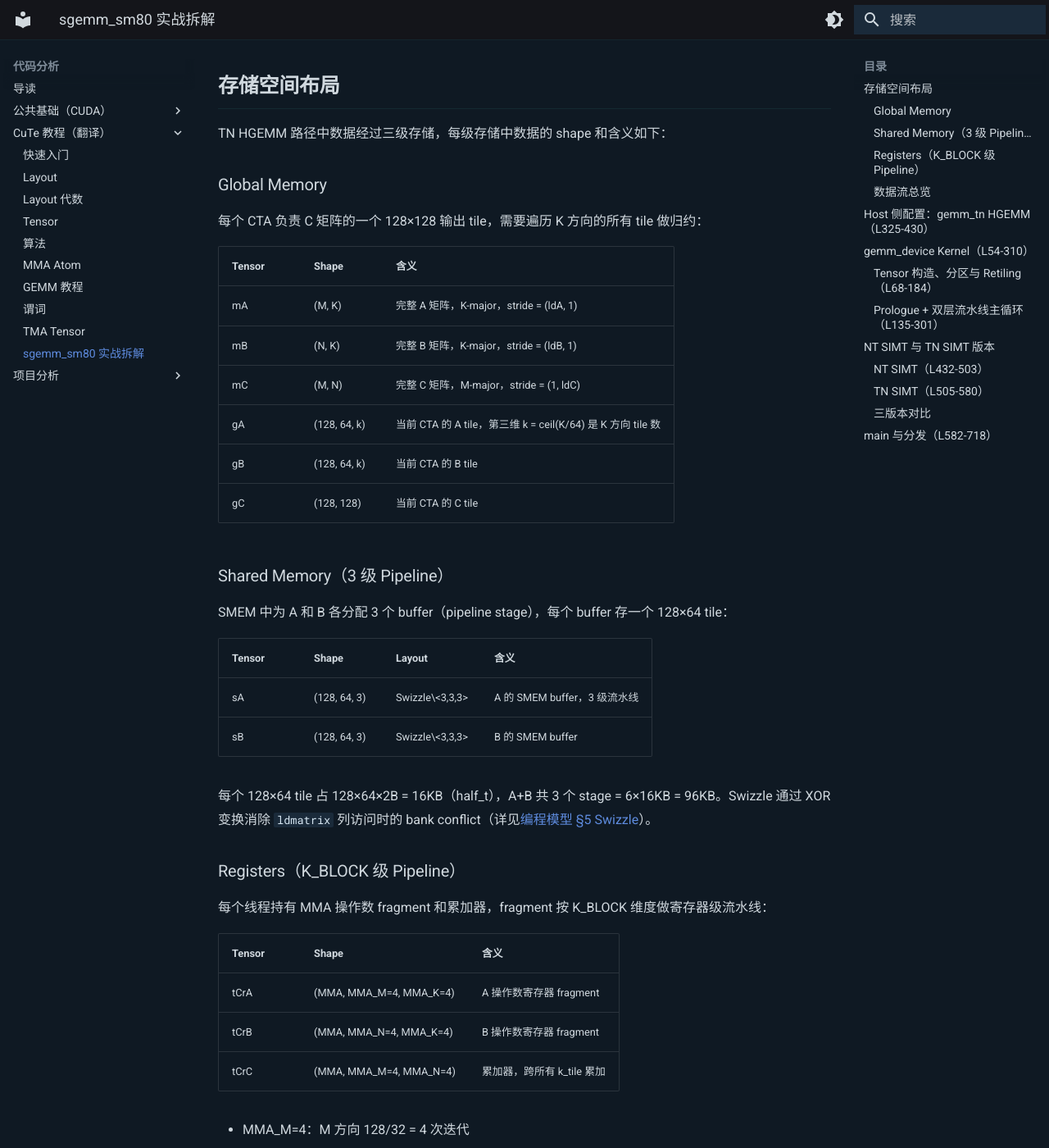
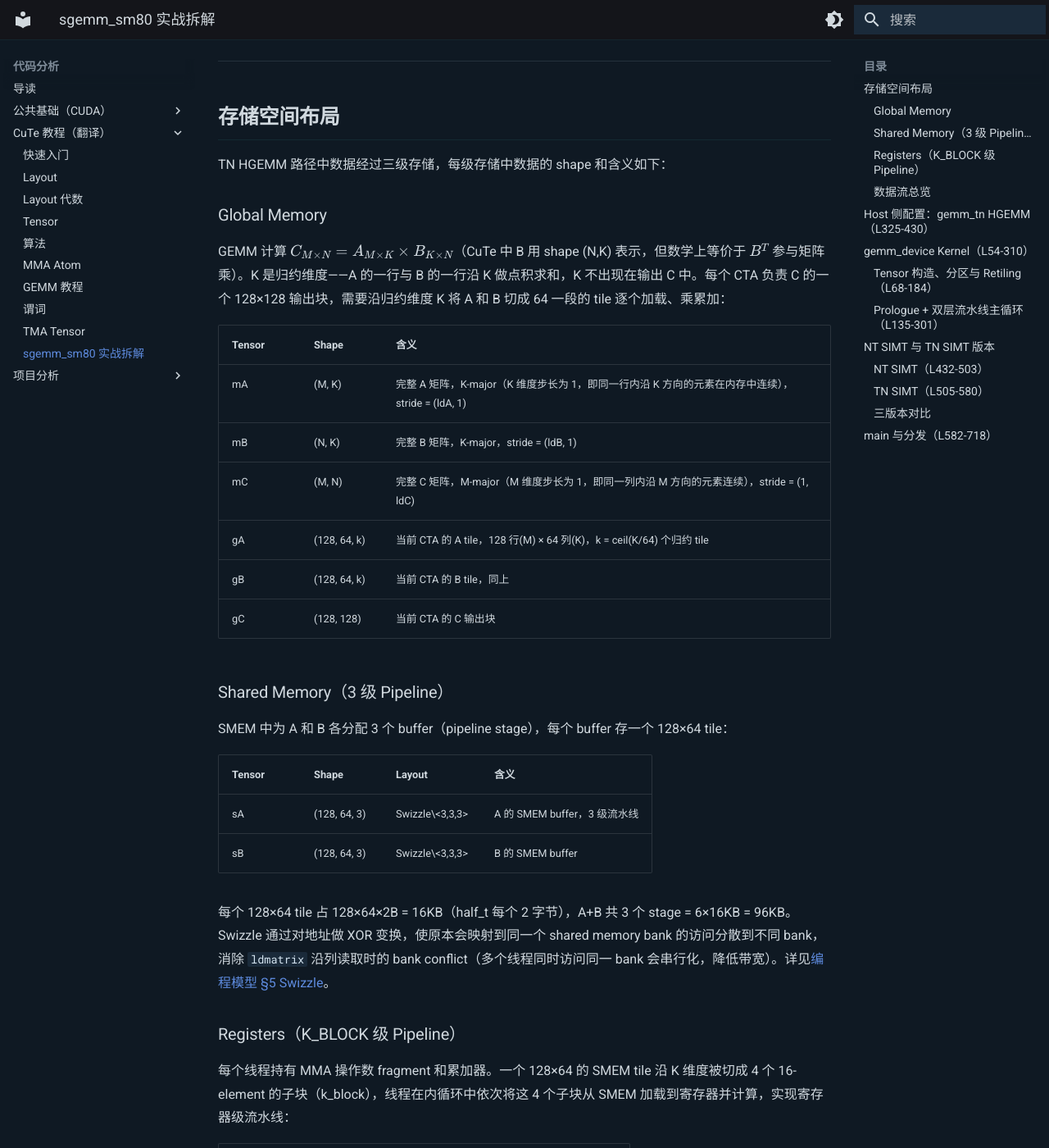
Before and after one commit to YouHuang67/paper-code-notes, an MkDocs documentation site: the page built from docs/code_analysis/cute/09_sgemm_sm80.md, in a window 1280 px wide and 1400 px high, scrolled down 489 px. Shown: the whole window at 82% size. Built offline with MkDocs 1.6.1 and Material for MkDocs 9.7.7, drawn with Linux system fonts in a browser that asks for light colours; some of the changed text lies outside the part shown.

Commit message:
docs: clarify sgemm_sm80 descriptions

````diff
--- a/docs/code_analysis/cute/09_sgemm_sm80.md
+++ b/docs/code_analysis/cute/09_sgemm_sm80.md
@@ -9,7 +9,7 @@ tags:
 > **源码**: [NVIDIA/cutlass - examples/cute/tutorial/sgemm_sm80.cu](https://github.com/NVIDIA/cutlass/blob/main/examples/cute/tutorial/sgemm_sm80.cu)
 > **许可证**: BSD-3-Clause, Copyright (c) 2023-2026 NVIDIA CORPORATION & AFFILIATES
 
-本文按源码顺序完整拆解 `sgemm_sm80.cu`，以 **TN HGEMM**（half_t，Tensor Core）路径为主线。这个文件用一个通用 kernel 模板 `gemm_device`（L54-310）实现了三种 GEMM 路径（NT SIMT / TN SIMT / TN HGEMM），差异全部通过 host 侧模板参数传入。
+本文按源码顺序完整拆解 `sgemm_sm80.cu`，以 **TN HGEMM** 路径为主线。TN 表示 A 转置、B 不转置（即 A 和 B 在内存中都是 K 维度连续存储）；HGEMM 表示 half（fp16）精度的 GEMM；这条路径使用 Tensor Core 硬件加速。这个文件用一个通用 kernel 模板 `gemm_device`（L54-310）实现了三种 GEMM 路径（NT SIMT / TN SIMT / TN HGEMM），差异全部通过 host 侧模板参数传入。
 
 ---
 
@@ -19,16 +19,16 @@ TN HGEMM 路径中数据经过三级存储，每级存储中数据的 shape 和
 
 ### Global Memory
 
-每个 CTA 负责 C 矩阵的一个 128×128 输出 tile，需要遍历 K 方向的所有 tile 做归约：
+GEMM 计算 $C_{M \times N} = A_{M \times K} \times B_{K \times N}$（CuTe 中 B 用 shape (N,K) 表示，但数学上等价于 $B^T$ 参与矩阵乘）。K 是归约维度——A 的一行与 B 的一行沿 K 做点积求和，K 不出现在输出 C 中。每个 CTA 负责 C 的一个 128×128 输出块，需要沿归约维度 K 将 A 和 B 切成 64 一段的 tile 逐个加载、乘累加：
 
 | Tensor | Shape | 含义 |
 |--------|-------|------|
-| mA | (M, K) | 完整 A 矩阵，K-major，stride = (ldA, 1) |
+| mA | (M, K) | 完整 A 矩阵，K-major（K 维度步长为 1，即同一行内沿 K 方向的元素在内存中连续），stride = (ldA, 1) |
 | mB | (N, K) | 完整 B 矩阵，K-major，stride = (ldB, 1) |
-| mC | (M, N) | 完整 C 矩阵，M-major，stride = (1, ldC) |
-| gA | (128, 64, k) | 当前 CTA 的 A tile，第三维 k = ceil(K/64) 是 K 方向 tile 数 |
-| gB | (128, 64, k) | 当前 CTA 的 B tile |
-| gC | (128, 128) | 当前 CTA 的 C tile |
+| mC | (M, N) | 完整 C 矩阵，M-major（M 维度步长为 1，即同一列内沿 M 方向的元素连续），stride = (1, ldC) |
+| gA | (128, 64, k) | 当前 CTA 的 A tile，128 行(M) × 64 列(K)，k = ceil(K/64) 个归约 tile |
+| gB | (128, 64, k) | 当前 CTA 的 B tile，同上 |
+| gC | (128, 128) | 当前 CTA 的 C 输出块 |
 
 ### Shared Memory（3 级 Pipeline）
 
@@ -39,22 +39,22 @@ SMEM 中为 A 和 B 各分配 3 个 buffer（pipeline stage），每个 buffer
 | sA | (128, 64, 3) | Swizzle\<3,3,3\> | A 的 SMEM buffer，3 级流水线 |
 | sB | (128, 64, 3) | Swizzle\<3,3,3\> | B 的 SMEM buffer |
 
-每个 128×64 tile 占 128×64×2B = 16KB（half_t），A+B 共 3 个 stage = 6×16KB = 96KB。Swizzle 通过 XOR 变换消除 `ldmatrix` 列访问时的 bank conflict（详见[编程模型 §5 Swizzle](../cuda_foundations/02_cuda_cutlass_cute_programming_model.md)）。
+每个 128×64 tile 占 128×64×2B = 16KB（half_t 每个 2 字节），A+B 共 3 个 stage = 6×16KB = 96KB。Swizzle 通过对地址做 XOR 变换，使原本会映射到同一个 shared memory bank 的访问分散到不同 bank，消除 `ldmatrix` 沿列读取时的 bank conflict（多个线程同时访问同一 bank 会串行化，降低带宽）。详见[编程模型 §5 Swizzle](../cuda_foundations/02_cuda_cutlass_cute_programming_model.md)。
 
 ### Registers（K_BLOCK 级 Pipeline）
 
-每个线程持有 MMA 操作数 fragment 和累加器，fragment 按 K_BLOCK 维度做寄存器级流水线：
+每个线程持有 MMA 操作数 fragment 和累加器。一个 128×64 的 SMEM tile 沿 K 维度被切成 4 个 16-element 的子块（k_block），线程在内循环中依次将这 4 个子块从 SMEM 加载到寄存器并计算，实现寄存器级流水线：
 
 | Tensor | Shape | 含义 |
 |--------|-------|------|
 | tCrA | (MMA, MMA_M=4, MMA_K=4) | A 操作数寄存器 fragment |
 | tCrB | (MMA, MMA_N=4, MMA_K=4) | B 操作数寄存器 fragment |
-| tCrC | (MMA, MMA_M=4, MMA_N=4) | 累加器，跨所有 k_tile 累加 |
+| tCrC | (MMA, MMA_M=4, MMA_N=4) | 累加器，跨所有归约 tile 累加 |
 
-- MMA_M=4：M 方向 128/32 = 4 次迭代
-- MMA_N=4：N 方向 128/32 = 4 次迭代
-- MMA_K=4：K 方向 64/16 = 4 个 k_block（内循环长度）
-- MMA（第 0 维）：单个 MMA atom 每线程持有的元素数
+- MMA_M=4：CTA 的 128 行输出被 TiledMMA 的 32 行 tile 覆盖，需要 128/32 = 4 次迭代
+- MMA_N=4：同理，128/32 = 4 次
+- MMA_K=4：一个 SMEM tile 的 64 列(K) 被 MMA 的 16 列消费，需要 64/16 = 4 次内循环
+- MMA（第 0 维）：单条 `mma.sync` 指令中，当前线程负责的输出元素个数（由硬件指令格式决定）
 
 ### 数据流总览
 
@@ -83,13 +83,15 @@ auto dC = make_stride(Int<1>{}, ldC);                      // C (M,N):(1,ldC) M-
 
 auto bM = Int<128>{};
 auto bN = Int<128>{};
-auto bK = Int< 64>{};                                      // BK=64: 一条 mma 消费 16K，4 次 k_block 迭代
+auto bK = Int< 64>{};                                      // BK=64: 一条 mma.sync 消费 K 方向 16 个元素, 64/16=4 次内循环
 auto cta_tiler = make_shape(bM, bN, bK);                   // (BLK_M, BLK_N, BLK_K)
 auto bP = Int<3>{};                                         // SMEM pipeline 深度
 
 // ── SMEM Layout: Swizzle ──
-// 基础 atom: 8×64 K-major, composition 做 XOR 消除 bank conflict
-// tile_to_shape 将 8×64 atom 平铺到 128×64×3
+// 基础 atom: 8 行 × 64 列的 K-major 布局
+// composition(Swizzle<3,3,3>{}, atom): 对地址做 XOR, 避免 ldmatrix 沿列读取时
+// 多个线程访问同一 shared memory bank (bank conflict 会导致串行化)
+// tile_to_shape: 将 8×64 atom 重复平铺到 128×64×3
 auto swizzle_atom = composition(Swizzle<3,3,3>{},
                                 Layout<Shape <_8,Shape <_8, _8>>,
                                        Stride<_8,Stride<_1,_64>>>{});
@@ -143,9 +145,9 @@ kernel_fptr<<<dimGrid, dimBlock, smem_size, stream>>>
 关键设计选择说明：
 
 - **Stride 惯例**：CuTe 不用 BLAS 的 T/N 标记，直接用 stride 指定哪个维度连续。`Int<1>{}` 是编译时常量，编译器可优化地址计算。参见 [GEMM 教程 §M-major/K-major 表](06_gemm_tutorial.md)
-- **Swizzle 原理**：K-major 下 ldmatrix 沿列读取，连续行同列落到相同 bank。`Swizzle<3,3,3>` 对 bit[5:3] 做 XOR bit[8:6]，使连续 8 行同列分散到 8 个 bank。详见[编程模型 §5.3](../cuda_foundations/02_cuda_cutlass_cute_programming_model.md)
-- **G→S 线程布局为 K-major**：global 是 K-major 存储，连续线程沿 K 排列 + 每线程搬 8 个连续 K 元素 = 合并访问。一次 copy 搬 16×64 = 1024 个 half_t，需 128/16=8 次迭代覆盖 128 行。参见[算法 §copy](04_algorithms.md)、[编程模型 §3.3 TiledCopy](../cuda_foundations/02_cuda_cutlass_cute_programming_model.md)
-- **TiledMMA 参数**：atom 16×8×16 + 2×2 layout = 32×16×16，Tile 指定 32×32×16，差值由 N 方向迭代 2 次补齐。完整 CTA tile 128×128 需要 MMA_M=4, MMA_N=4 次迭代，K 方向 MMA_K=4 次内循环。参见 [MMA Atom](05_mma_atom.md)、[编程模型 §2.5 TiledMMA](../cuda_foundations/02_cuda_cutlass_cute_programming_model.md)
+- **Swizzle 原理**：K-major 下 ldmatrix 需要沿列（M/N 方向）读取 SMEM。不做 swizzle 时，连续行的同一列地址差值恰好是 K 方向的 stride，容易落到同一 bank 造成串行化。`Swizzle<3,3,3>` 对 SMEM 地址的行号部分和列号部分做 XOR，使连续 8 行的同一列自动分散到 8 个不同 bank。详见[编程模型 §5.3](../cuda_foundations/02_cuda_cutlass_cute_programming_model.md)
+- **G→S 线程布局为 K-major**：global 是 K-major 存储（K 方向连续），连续线程沿 K 排列 + 每线程搬 8 个连续 K 元素 = 合并访问（相邻线程访问相邻地址，GPU 可合并为一次内存事务）。一次 copy 调用覆盖 16 行 × (8 线程 × 8 元素) = 16×64 = 1024 个 half_t = 2KB，CTA 有 128 行需要搬运，所以需要 128/16 = 8 次迭代。参见[算法 §copy](04_algorithms.md)、[编程模型 §3.3 TiledCopy](../cuda_foundations/02_cuda_cutlass_cute_programming_model.md)
+- **TiledMMA 参数**：单个 atom 计算 16(M)×8(N)×16(K) 的输出，2×2 排列后 4 个 atom 覆盖 32(M)×16(N)×16(K)。但 Tile 指定目标为 32×32×16，所以每个 atom 在 N 方向需要迭代 32/(8×2)=2 次来补齐。完整 CTA tile 128×128 需要 MMA_M=128/32=4, MMA_N=128/32=4 次外层迭代，K 方向 MMA_K=64/16=4 次内循环。参见 [MMA Atom](05_mma_atom.md)、[编程模型 §2.5 TiledMMA](../cuda_foundations/02_cuda_cutlass_cute_programming_model.md)
 - **ldmatrix 而非 ld.shared**：`mma.sync` 要求操作数寄存器分布匹配特定模式，`ldmatrix` 一步到位加载到正确布局，省去线程间 shuffle。参见[编程模型 §3.1](../cuda_foundations/02_cuda_cutlass_cute_programming_model.md)
 
 ---
@@ -207,9 +209,9 @@ Tensor tXrB = s2r_thr_copy_b.retile_D(tCrB);                           // (CPY,M
 
 - **local_tile + Step 掩码**：`Step<_1, X, _1>` 表示从 (M,N,K) 中取 M 和 K 维度参与分区，跳过 N。本质是 `zipped_divide` 分块 + 坐标切片。参见 [Layout 代数](02_layout_algebra.md)、[GEMM 教程 §CTA 分区](06_gemm_tutorial.md)
 - **make_gmem_ptr / make_smem_ptr**：标记指针的地址空间。后续 `copy` 调用根据源（gmem）和目标（smem）自动选择 `cp.async` 指令。参见[编程模型 §3.4 copy 分发](../cuda_foundations/02_cuda_cutlass_cute_programming_model.md)
-- **partition_S / partition_D 的 shape**：CPY 是单条指令消费的元素数（8 个 half_t），CPY_M/CPY_K 是该线程的迭代次数。源和目标用相同分区模式，保证 `copy(src, dst)` 一一对应
+- **partition_S / partition_D 的 shape**：CPY 是单条 `cp.async` 指令搬运的元素数（Val layout 指定 1×8 = 8 个 half_t = 128b），CPY_M 是该线程在 M 方向的迭代次数（128 行 / 16 行线程布局 = 8），CPY_K 是 K 方向迭代次数（64 / 64 = 1，因为 8 线程 × 8 元素已覆盖 64 列）。源和目标用相同分区模式，保证 `copy(src, dst)` 一一对应
 - **partition_fragment_A/B**：传入 `sA(_,_,0)` 而非整个 sA——只需单个 pipe stage 的 shape 确定 fragment 大小。创建的是 ArrayEngine Tensor（寄存器存储），不是视图
-- **Retiling 原理**：`tCrA` 和 `tXrA` 指向**同一块寄存器**，第一维的逻辑切分不同。MMA 视角是 `(mma, mma_m, mma_k)`，ldmatrix 视角是 `(cpy, mma_m, mma_k)`。`retile_D` 将第一维重新解释，不移动数据。`make_tiled_copy_A/B` 查询 MMA 的线程-值映射，与 ldmatrix 的 Copy_Atom 对齐，生成兼容两者的 TiledCopy
+- **Retiling 原理**：`tCrA` 和 `tXrA` 指向**同一块寄存器**，但对这些寄存器有不同的逻辑分组方式。MMA 视角按"第几个 atom 的第几个元素"分组 `(mma, mma_m, mma_k)`，ldmatrix 视角按"一次加载指令的第几个元素"分组 `(cpy, mma_m, mma_k)`。`retile_D` 只改变第一维的逻辑解释，不移动任何数据。`make_tiled_copy_A/B` 负责自动计算这个重解释所需的布局变换——它查询 MMA 的线程-值映射，与 ldmatrix 的 Copy_Atom 对齐，生成兼容两者的 TiledCopy
 
 ### Prologue + 双层流水线主循环（L135-301）
 
@@ -263,7 +265,7 @@ if (K_BLOCK_MAX > 1) {
 // ═══════════════════════════════════════════════════════════
 
 CUTE_NO_UNROLL
-while (k_tile_count > -(K_PIPE_MAX-1))                                 // 含 drain 阶段
+while (k_tile_count > -(K_PIPE_MAX-1))                                 // 含排空迭代(消费 prologue 预加载的 tile)
 {
     CUTE_UNROLL
     for (int k_block = 0; k_block < K_BLOCK_MAX; ++k_block)
@@ -306,7 +308,7 @@ axpby(alpha, tCrC, beta, tCgC);                                        // C = α
 
 主循环结构说明：
 
-**外循环终止条件** `k_tile_count > -(K_PIPE_MAX-1)`：prologue 预加载了 2 个 tile 并递减 `k_tile_count`。主循环继续递减直到 `-1`——此时最后 2 个 tile 已在 prologue 阶段加载但尚未计算，外循环的最后 2 次迭代负责消费它们（drain 阶段）。
+**外循环终止条件** `k_tile_count > -(K_PIPE_MAX-1)`：prologue 预加载了 2 个 tile 并递减 `k_tile_count`。主循环继续递减直到 `-1`。为什么不是 `> 0`？因为 prologue 已经把 tile 加载到了 SMEM 但还没计算，主循环需要额外 2 次迭代来消费 prologue 加载的最后 2 个 tile（这些"排空"迭代中 G→S 加载的是越界地址，但不影响正确性因为结果不会被使用）。
 
 **内循环**遍历 BLK_K=64 内的 4 个 16-element 子块（k_block），每次迭代中四个操作的位置精心安排以最大化重叠：
 
@@ -335,7 +337,7 @@ Prologue:
   ...
 ```
 
-**Epilogue**：`axpby` 逐元素计算 `tCgC = α·tCrC + β·tCgC`。tCrC 是寄存器 fragment，tCgC 是 global memory 视图，shape 一致。这是极简 epilogue——无 smem 中转、无向量化写回。
+**Epilogue**：`axpby` 逐元素计算 `tCgC = α·tCrC + β·tCgC`。tCrC 是寄存器中的累加结果，tCgC 是 global memory 中 C 矩阵对应位置的视图，两者 shape 一致 `(MMA,MMA_M,MMA_N)`。这是极简写回——没有通过 SMEM 做跨线程数据重排，也没有向量化写回优化。
 
 ---
 
@@ -377,7 +379,7 @@ TiledCopy copyA = make_tiled_copy(
 // TiledMMA, S→R: 同 NT SIMT
 ```
 
-K-major 下连续线程沿 M 跨行访问 global（地址间距 = ldA），无法向量化，只能标量搬运。SMEM 用 padding（stride = bM+1）错开 bank 分配。
+K-major 下连续线程沿 M 方向分布，但 global memory 中同一 K 位置、不同 M 行的元素地址相差 ldA（整行宽度），远非连续，无法合并为一次内存事务，只能逐元素标量搬运。SMEM 用 padding（stride = bM+1 而非 bM）使同一 K 列的相邻 M 行元素不再落到同一 bank。
 
 ### 三版本对比
 
````
